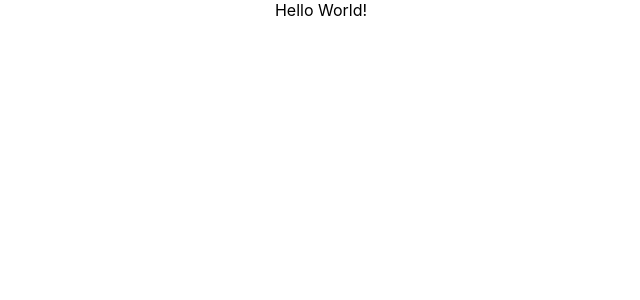
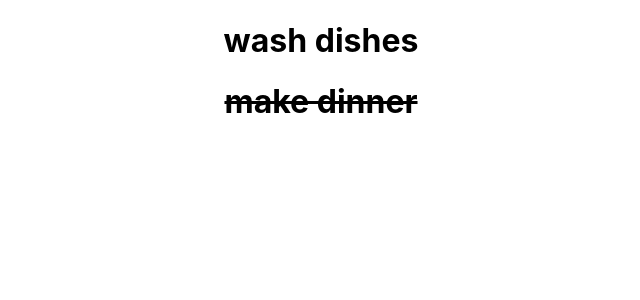
Before and after one commit to lswebdevelops/testing-react-app, a React (Create React App) app: page / in a window 1280 px wide. Shown: the top 300 px of the page, without its empty margins (319-959 px from the left). Built offline with nearby package versions, Linux system fonts and the light colour scheme.

Commit message:
testing if todos are completed or not

```diff
--- a/src/App.js
+++ b/src/App.js
@@ -2,9 +2,20 @@ import Todo from './components/todo';
 import './App.css';
 
 function App() {
+  const todos = [
+    {
+      id: 1, title:"wash dishes", completed: false,
+    },
+    {
+      id: 2, title:"make dinner", completed: true,
+    },
+
+  ]
   return (
     <div className="App">
-     <Todo />
+      { todos.map((todo) => {
+        return(<Todo todo={todo} />)
+      })}
     </div>
   );
 }
--- a/src/components/todo.js
+++ b/src/components/todo.js
@@ -1,9 +1,14 @@
 import React from "react";
 
-function Todo() {
-    return(
-        <div data-testid="todo-1">Hello World!</div>
-    )
+function Todo({ todo }) {
+  const { id, title, completed } = todo;
+  const h1 = <h1>{title}</h1>
+  const text = completed ? <strike>{h1}</strike>: h1;
+  return (
+    <>
+      <div data-testid={`todo-${id}`}>{ text }</div>
+    </>
+  );
 }
 
 export default Todo;
```
Also changed, not shown: 1 other file (tests, documents, lock files or other folders).
